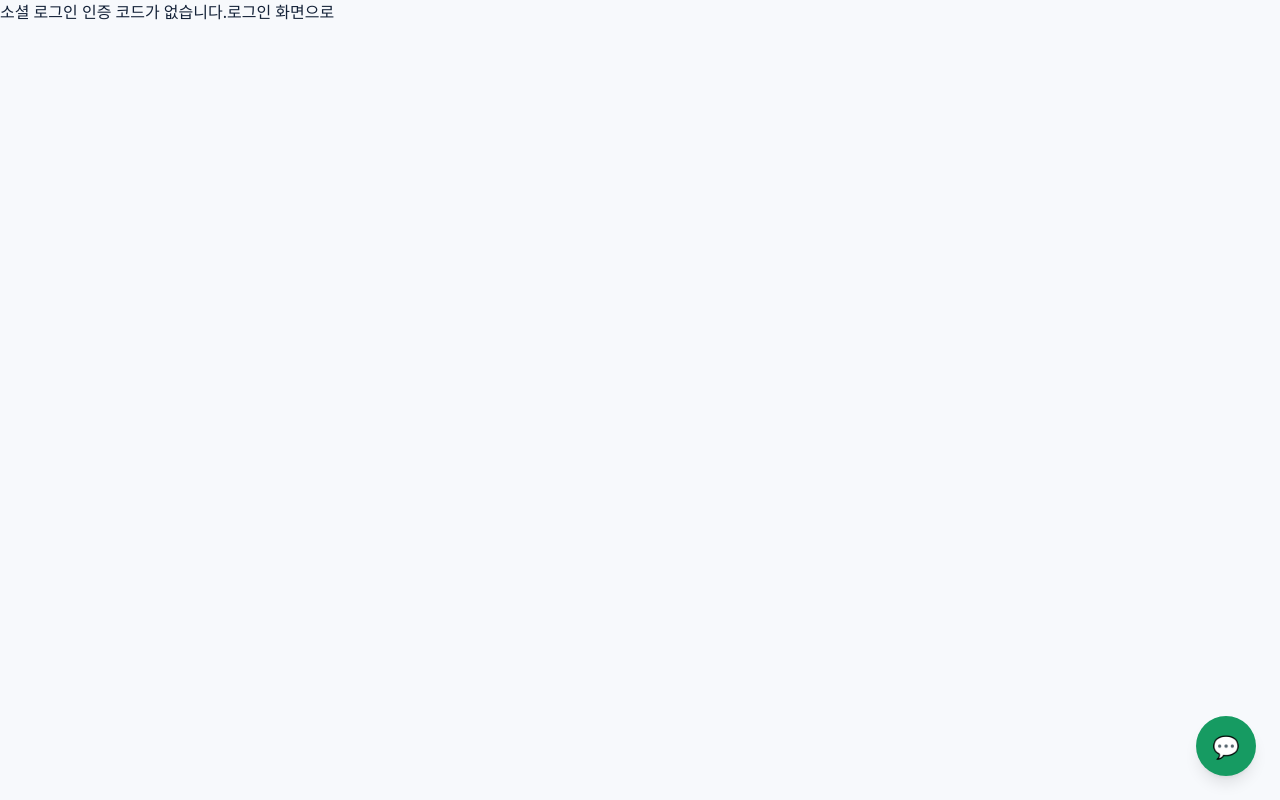
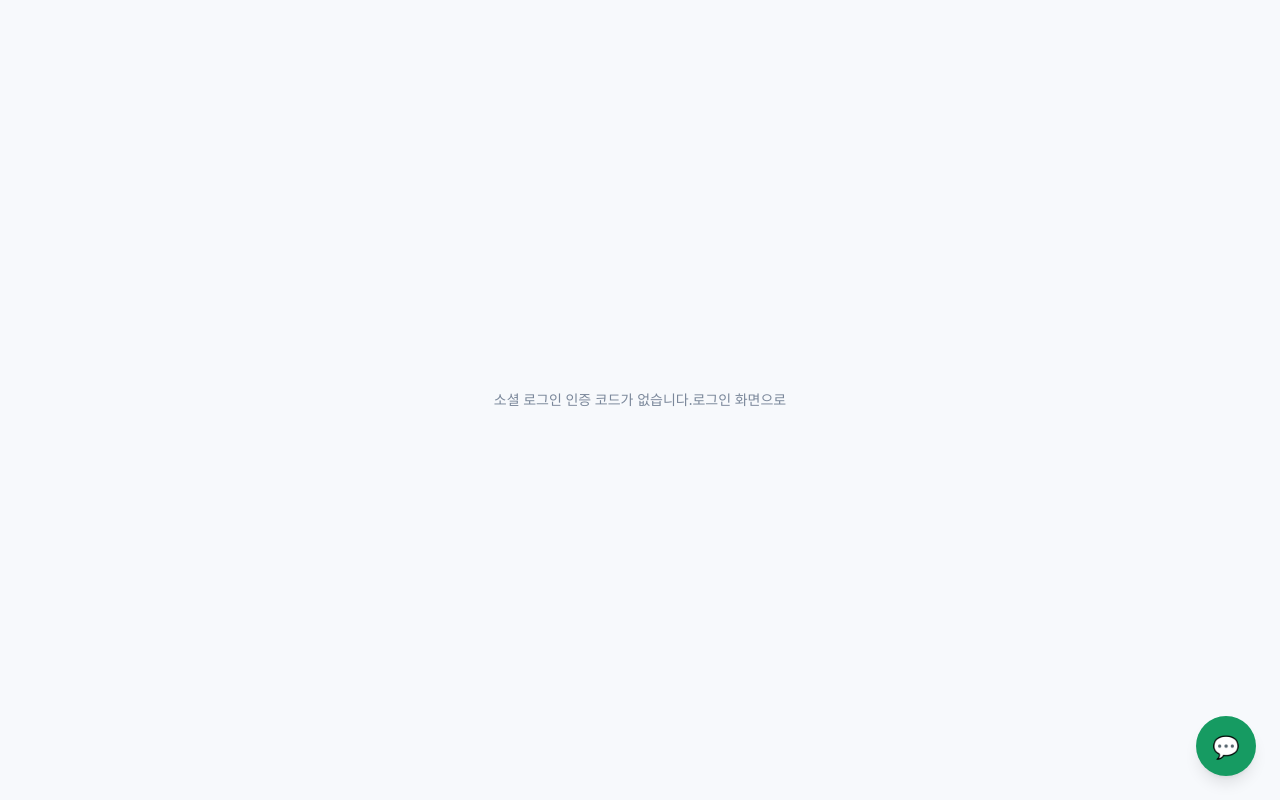
Before and after one commit to OZA-bot-droid/ems, a React (Vite) app in the folder frontend/: page /oauth-success in a window 1280 px wide. Built offline with nearby package versions, Linux system fonts and the light colour scheme.

Commit message:
소셜 로그인시 로그인 중... 스타일 변경

```diff
--- a/frontend/src/components/guards/ProtectedRoute.jsx
+++ b/frontend/src/components/guards/ProtectedRoute.jsx
@@ -1,17 +1,9 @@
-import {
-  Navigate,
-  Outlet,
-  useLocation,
-} from 'react-router-dom';
+import { Navigate, Outlet, useLocation } from 'react-router-dom';
 
 import { useAuth } from '../../features/member/hooks/useAuth';
 
 export default function ProtectedRoute({ role }) {
-  const {
-    accessToken,
-    authLoading,
-    role: userRole,
-  } = useAuth();
+  const { accessToken, authLoading, role: userRole } = useAuth();
 
   const location = useLocation();
 
@@ -24,31 +16,20 @@ export default function ProtectedRoute({ role }) {
         role="status"
         aria-live="polite"
       >
-        <span className="text-sm text-ems-muted">
-          인증 상태 확인 중...
-        </span>
+        <span className="text-sm text-ems-muted">인증 상태 확인 중...</span>
       </div>
     );
   }
 
   // 미로그인 사용자
   if (!accessToken) {
-    return (
-      <Navigate
-        to="/login"
-        replace
-        state={{ from: location }}
-      />
-    );
+    return <Navigate to="/login" replace state={{ from: location }} />;
   }
 
   // 관리자 전용 접근 제한
   if (role && userRole !== role) {
     return (
-      <div
-        className="flex min-h-screen items-center justify-center"
-        role="alert"
-      >
+      <div className="flex min-h-screen items-center justify-center" role="alert">
         이 화면에 접근할 권한이 없습니다.
       </div>
     );
--- a/frontend/src/features/member/pages/OAuthCallbackPage.jsx
+++ b/frontend/src/features/member/pages/OAuthCallbackPage.jsx
@@ -12,21 +12,42 @@ export default function OAuthCallbackPage() {
     if (exchanged.current) return;
     exchanged.current = true;
     const code = new URLSearchParams(window.location.search).get('code');
-    if (!code) { setError('소셜 로그인 인증 코드가 없습니다.'); return; }
+    if (!code) {
+      setError('소셜 로그인 인증 코드가 없습니다.');
+      return;
+    }
     let active = true;
-    memberApi.exchange(code).then(token => {
+    memberApi
+      .exchange(code)
+      .then((token) => {
         if (!active) return;
         setAccessToken(token);
         localStorage.setItem('isLoginSession', 'true');
         window.history.replaceState({}, '', '/oauth-success');
         navigate('/mypage', { replace: true });
-    }).catch(() => {
+      })
+      .catch(() => {
         if (active) {
           window.history.replaceState({}, '', '/oauth-success');
           setError('소셜 로그인에 실패했습니다. 다시 시도해 주세요.');
         }
       });
-    return () => { active = false; };
+    return () => {
+      active = false;
+    };
   }, [navigate, setAccessToken]);
-  return <main role="status">{error || '로그인 중...'}{error && <button type="button" onClick={() => navigate('/login', { replace: true })}>로그인 화면으로</button>}</main>;
+  return (
+    <main
+      className="flex min-h-screen items-center justify-center bg-ems-background text-sm text-ems-muted"
+      role="status"
+      aria-live="polite"
+    >
+      {error || '로그인 중...'}
+      {error && (
+        <button type="button" onClick={() => navigate('/login', { replace: true })}>
+          로그인 화면으로
+        </button>
+      )}
+    </main>
+  );
 }
```
Lines whose indentation alone changed are shown as unchanged.
